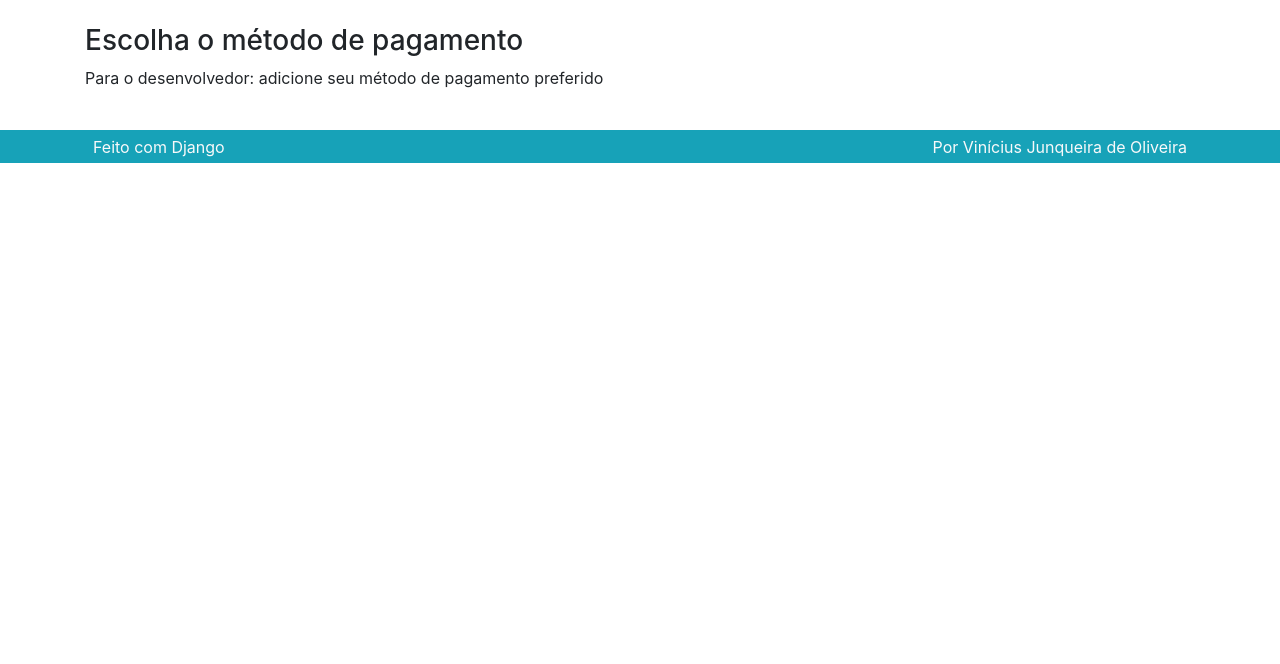
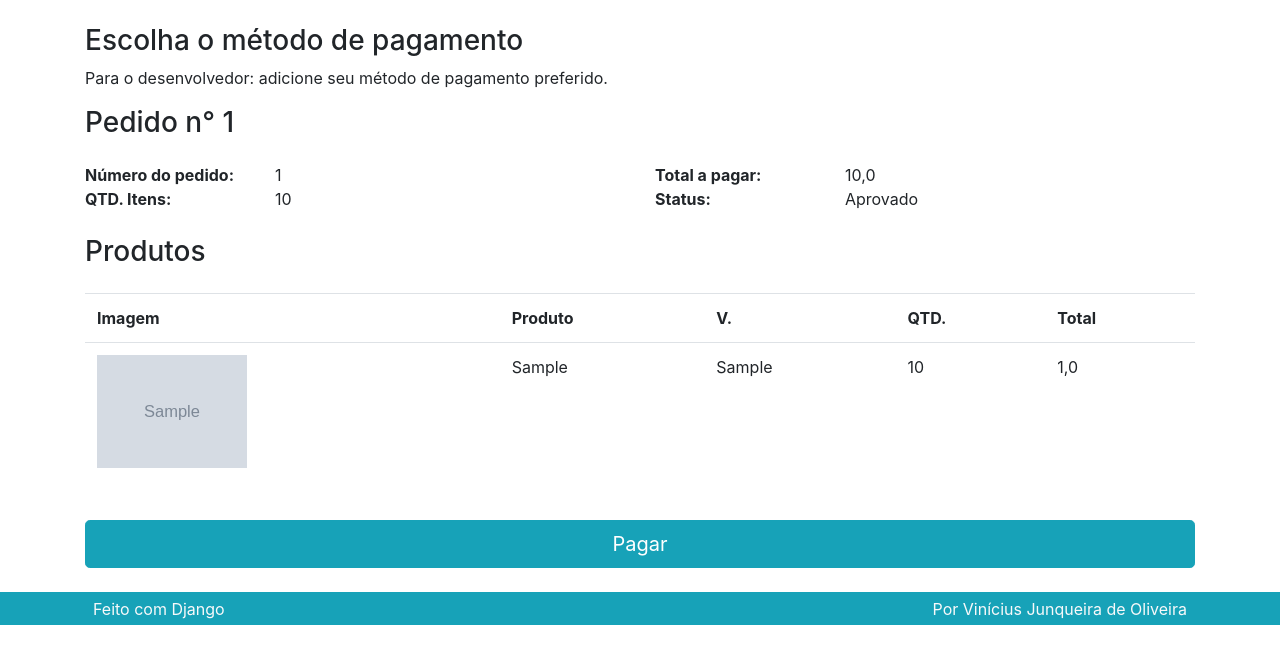
Before and after one commit to viniciusvjo/ecommerce, a Django app: template pedido/templates/pedido/pagar.html in a window 1280 px wide. Shown: the part 56-720 px from the top of the page. Run offline with Django 5.2, Linux system fonts and the light colour scheme; the template is opened without the code that fills it: values that come from a table or form of the project are taken from there, others are empty; tables that the repository leaves empty hold one stand-in row (values such as "Sample post"); grey boxes marked "Sample" are stand-in pictures; some libraries are stand-ins or nearby versions.

```diff
--- a/pedido/templates/pedido/pagar.html
+++ b/pedido/templates/pedido/pagar.html
@@ -1,12 +1,76 @@
 {% extends "base.html" %}
+{% load omfilters %}
+{% load static %}
 
 {% block conteudo %}
 
 <div class="row">
     <div class="col">
         <h3>Escolha o método de pagamento</h3>
-        <p>Para o desenvolvedor: adicione seu método de pagamento preferido</p>
+        <p>Para o desenvolvedor: adicione seu método de pagamento preferido.</p>
     </div>
 </div>
 
+<div class="row">
+    <div class="col">
+        <h3>{{ pedido }}</h3>
+
+        <div class="row mt-4">
+            <div class="col-lg-2 font-weight-bold">Número do pedido:</div>
+            <div class="col-lg-4">{{ pedido.id }}</div>
+            <div class="col-lg-2 font-weight-bold">Total a pagar:</div>
+            <div class="col-lg-4">{{ pedido.total|formata_preco }}</div>
+
+            <div class="col-lg-2 font-weight-bold">QTD. Itens:</div>
+            <div class="col-lg-4">{{ pedido.qtd_total }}</div>
+            <div class="col-lg-2 font-weight-bold">Status:</div>
+            <div class="col-lg-4">{{ pedido.get_status_display }}</div>
+        </div>
+
+        <div class="row mt-4">
+            <div class="col">
+                <h3>Produtos</h3>
+            </div>
+        </div>
+
+        <div class="table-responsive mt-3">
+            <table class="table">
+                <tr>
+                    <th class="d-none d-lg-block">Imagem</th>
+                    <th>Produto</th>
+                    <th>V.</th>
+                    <th>QTD.</th>
+                    <th>Total</th>
+                </tr>
+
+                {% for linha in pedido.itempedido_set.all %}
+                <tr>
+                    <td class="d-none d-lg-block">
+                        <img class="cart-img" src="{% get_media_prefix %}{{ linha.imagem }}">
+                    </td>
+                    <td>{{ linha.produto }}</td>
+                    <td>{{ linha.variacao }}</td>
+                    <td>{{ linha.quantidade }}</td>
+                    <td>
+                        {% if linha.preco_promocional %}
+                            {{ linha.preco_promocional|formata_preco }}
+                        {% else %}
+                            {{ linha.preco_preco|formata_preco }}
+                        {% endif %}
+                    </td>
+                </tr>
+                {% endfor %}
+            </table>
+        </div>
+
+
+        <div class="row mt-4">
+            <div class="col">
+                <a href="#" class="btn btn-primary btn-block btn-lg">Pagar</a>
+            </div>
+        </div>
+
+
+    </div>
+</div>
 {% endblock conteudo %}
```
Also changed, not shown: pedido/views.py (+24 -5 lines).
